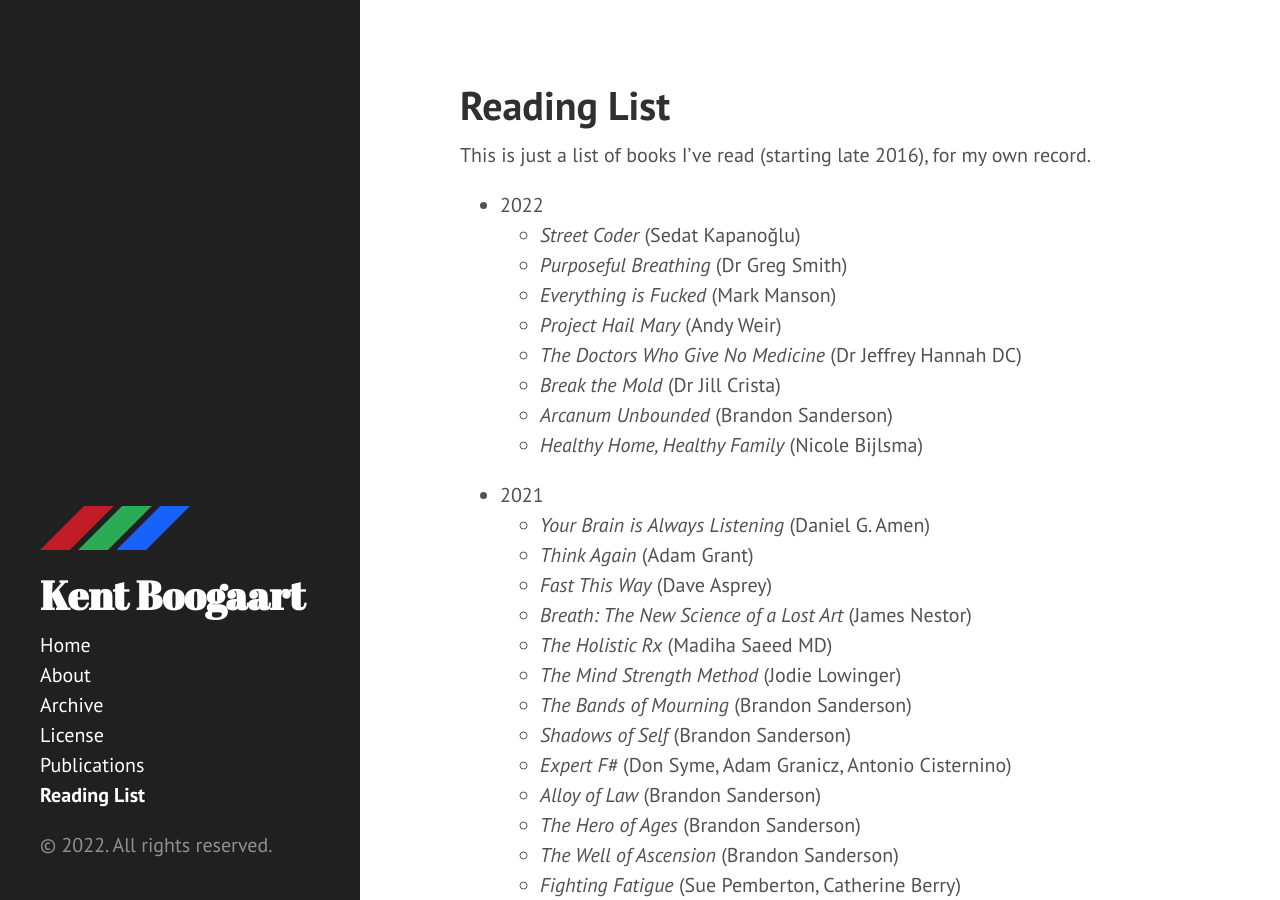
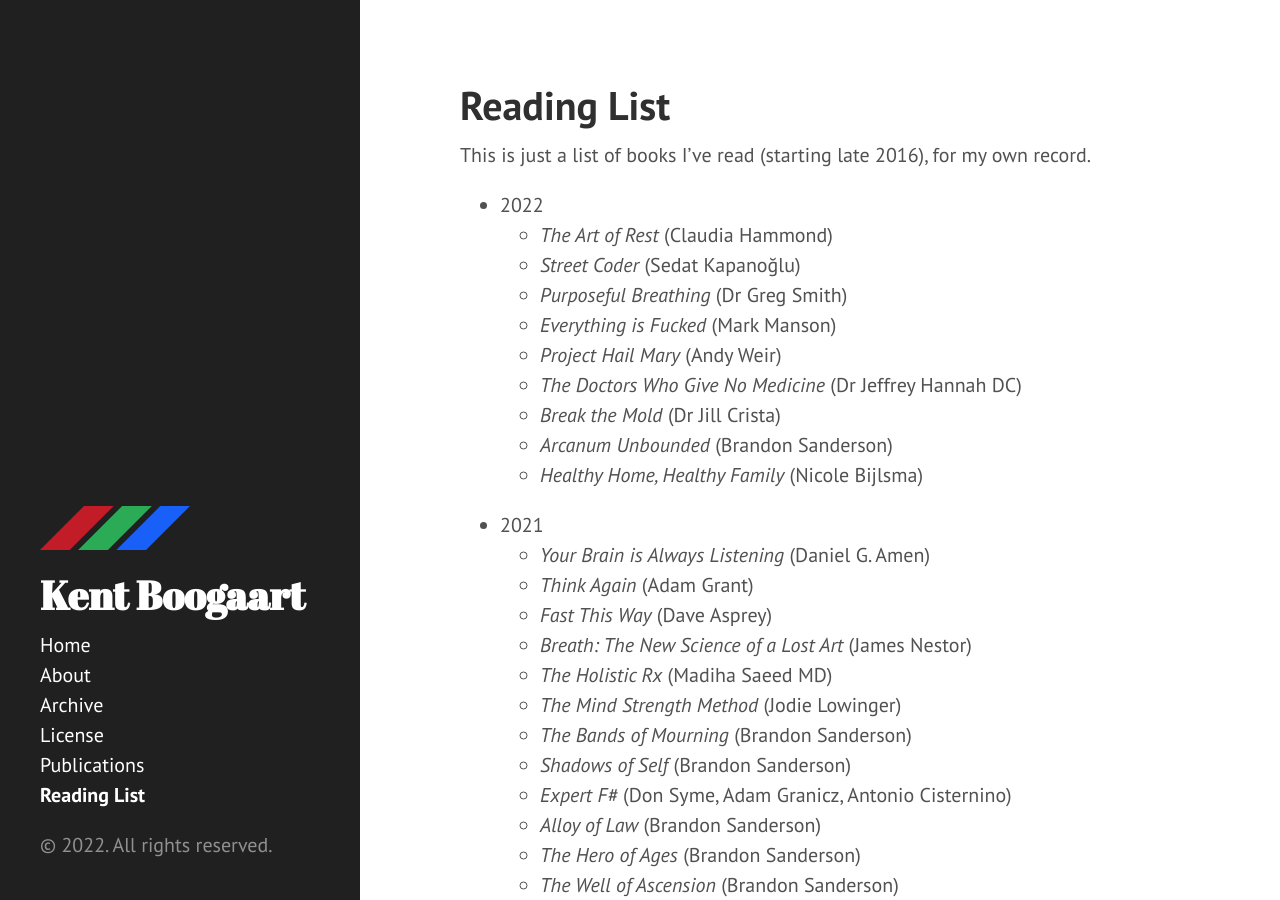
Before and after one commit to kentcb/kentcb.github.io, a Jekyll site: the page built from reading-list.md, in a window 1280 px wide and 900 px high. Built offline with Jekyll 4.4.1, drawn with Linux system fonts in a browser that asks for light colours; nearby versions of some CDN libraries.

Commit message:
Add The Art of Rest

```diff
--- a/reading-list.md
+++ b/reading-list.md
@@ -6,6 +6,7 @@ sidebar: true
 This is just a list of books I've read (starting late 2016), for my own record.
 
 * 2022
+    * _The Art of Rest_ (Claudia Hammond)
     * _Street Coder_ (Sedat Kapanoğlu)
     * _Purposeful Breathing_ (Dr Greg Smith)
     * _Everything is Fucked_ (Mark Manson)
```
